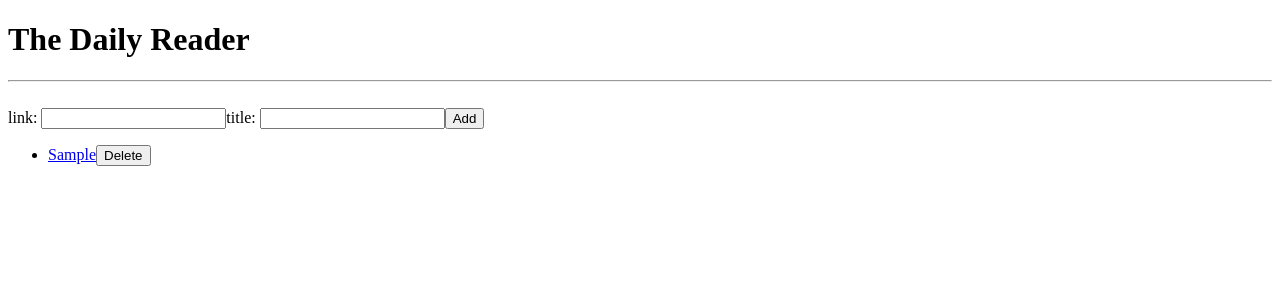
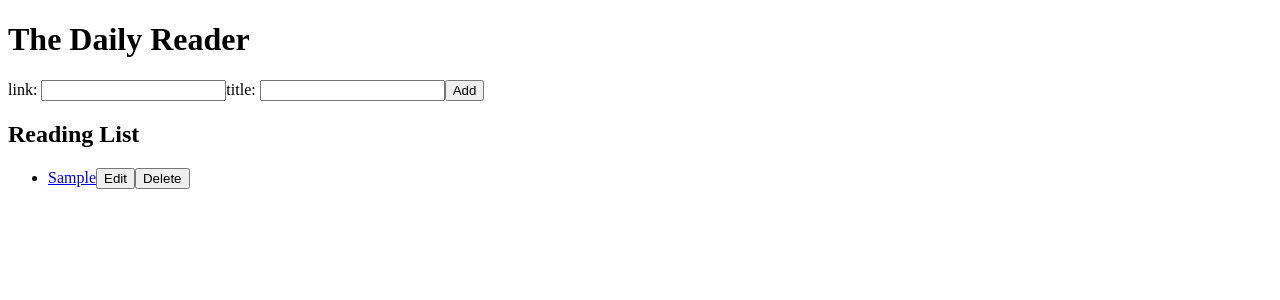
Before and after one commit to vaibhavmule/TheDailyReader, a React app: page / in a window 1280 px wide. Both pictures are taken after typing "Sample", "Sample" into the empty fields and a click on the button "Add". Shown: the top 300 px of the page. Built offline with nearby package versions, Linux system fonts and the light colour scheme; the HTML template or start-up script is replaced by a standard one.

Commit message:
add update functionality

```diff
--- a/src/App.js
+++ b/src/App.js
@@ -6,8 +6,6 @@ export default class App extends Component {
     return (
       <div>
         <h1>The Daily Reader</h1>
-        <hr/>
-        <br/>
         <ReadingApp />
       </div>
     );
--- a/src/ReadingApp.js
+++ b/src/ReadingApp.js
@@ -8,9 +8,10 @@ export default class ReadingApp extends Component {
   constructor(props) {
     super(props)
     this.state = {
-      items: [],
+      items: {},
+      id: '',
       link: '',
-      title: '',
+      title: ''
     }
   };
 
@@ -22,12 +23,21 @@ export default class ReadingApp extends Component {
     this.setState({title: event.target.value});
   };
 
-  deleteItem = (item) => {
-    const confirmation = window.confirm('Are you sure you want to delete ' + item.title + '?')
-    if (confirmation) {
-      _.pull(this.state.items, item)
+  deleteItem = (id, title) => {
+    const confirmation = window.confirm('Are you sure you want to delete ' + title + '?')
+
+    if (confirmation && this.state.items.hasOwnProperty(id)) {
+      delete this.state.items[id];
       this.forceUpdate()
     }
+  };
+
+  updateItem = (id, item) => {
+    this.setState({
+      id: id,
+      link: item.link,
+      title: item.title
+    })
   };
 
   handleSubmit = (event) => {
@@ -37,13 +47,26 @@ export default class ReadingApp extends Component {
       this.state.link = 'http://' + this.state.link;
     }
 
-    var nextItems = this.state.items.concat([{
-      link: this.state.link,
-      id: Date.now(),
-      title: this.state.title || this.state.link
-    }]);
+    if (!_.isEmpty(this.state.id)) {
+      if (this.state.items[this.state.id]) {
+        this.state.items[this.state.id] = {
+          link: this.state.link,
+          title: this.state.title || this.state.link
+        }
+      }
+      this.setState({
+        id: ''
+      })
+    } else {
 
-    this.setState({items: nextItems, link: '', title: ''});
+      var id = Date.now()
+      var nextItems = this.state.items[id] = {
+        link: this.state.link,
+        title: this.state.title || this.state.link
+      };
+    }
+
+    this.setState({link: '', title: ''});
   };
 
   render() {
@@ -51,12 +74,13 @@ export default class ReadingApp extends Component {
       <div>
         <form onSubmit={this.handleSubmit}>
           <label>link: </label>
-          <input onChange={this.onChangeLink} value={this.state.link} required/>
+          <input onChange={this.onChangeLink} value={this.state.link} title="Enter blog/website link" required/>
           <label>title: </label>
-          <input onChange={this.onChangeTitle} value={this.state.title}/>
-          <button>Add</button>
+          <input onChange={this.onChangeTitle} value={this.state.title} title="Enter display text"/>
+          {!_.isEmpty(this.state.id) && <button title="Edit">Edit</button> || <button title="Add blog to list">Add</button>}
         </form>
-        <ReadingList items={this.state.items} deleteItem={this.deleteItem}/>
+        <h2>Reading List</h2>
+        <ReadingList items={this.state.items} deleteItem={this.deleteItem} updateItem={this.updateItem}/>
       </div>
     );
   }
--- a/src/ReadingList.js
+++ b/src/ReadingList.js
@@ -1,20 +1,23 @@
 import React, { Component } from 'react';
+import _ from 'lodash';
 
 export default class ReadingList extends Component{
   constructor(props) {
     super(props)
   };
 
-  createItem = (item) => {
-  return (
-      <li key={item.id}>
-      	<a target="_blank" href={item.link}>{item.title}</a>
-        <button onClick={this.props.deleteItem.bind(null, item)}>Delete</button>
+  createItem = (key) => {
+    var items = this.props.items
+    return (
+      <li key={key}>
+      	<a target="_blank" href={items[key].link}>{items[key].title}</a>
+        <button onClick={this.props.updateItem.bind(null, key, items[key])}>Edit</button>
+        <button onClick={this.props.deleteItem.bind(null, key, items[key].title)}>Delete</button>
       </li>
     );
   };
 
   render() {
-    return (<ul>{this.props.items.map(this.createItem)}</ul>);
+    return (<ul>{_.keys(this.props.items).map(this.createItem)}</ul>);
   }
 }
```
